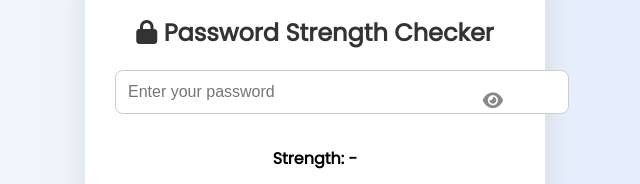
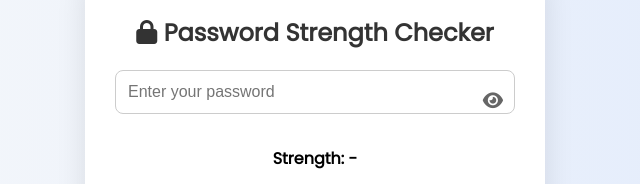
Before and after one commit to mkgohil0/SCT_ST_3, a plain HTML site: page index.html in a window 1280 px wide. Shown: the part 221-405 px from the top of the page, 325-965 px from the left. Drawn offline with Linux system fonts and the light colour scheme.

Commit message:
Update style.css

```diff
--- a/style.css
+++ b/style.css
@@ -37,6 +37,7 @@ h1 {
   border: 1px solid #ccc;
   border-radius: 8px;
   font-size: 16px;
+  box-sizing: border-box;
 }
 
 .toggle-password {
@@ -45,7 +46,7 @@ h1 {
   right: 12px;
   transform: translateY(-50%);
   cursor: pointer;
-  color: #888;
+  color: #666;
   font-size: 18px;
 }
 
```
